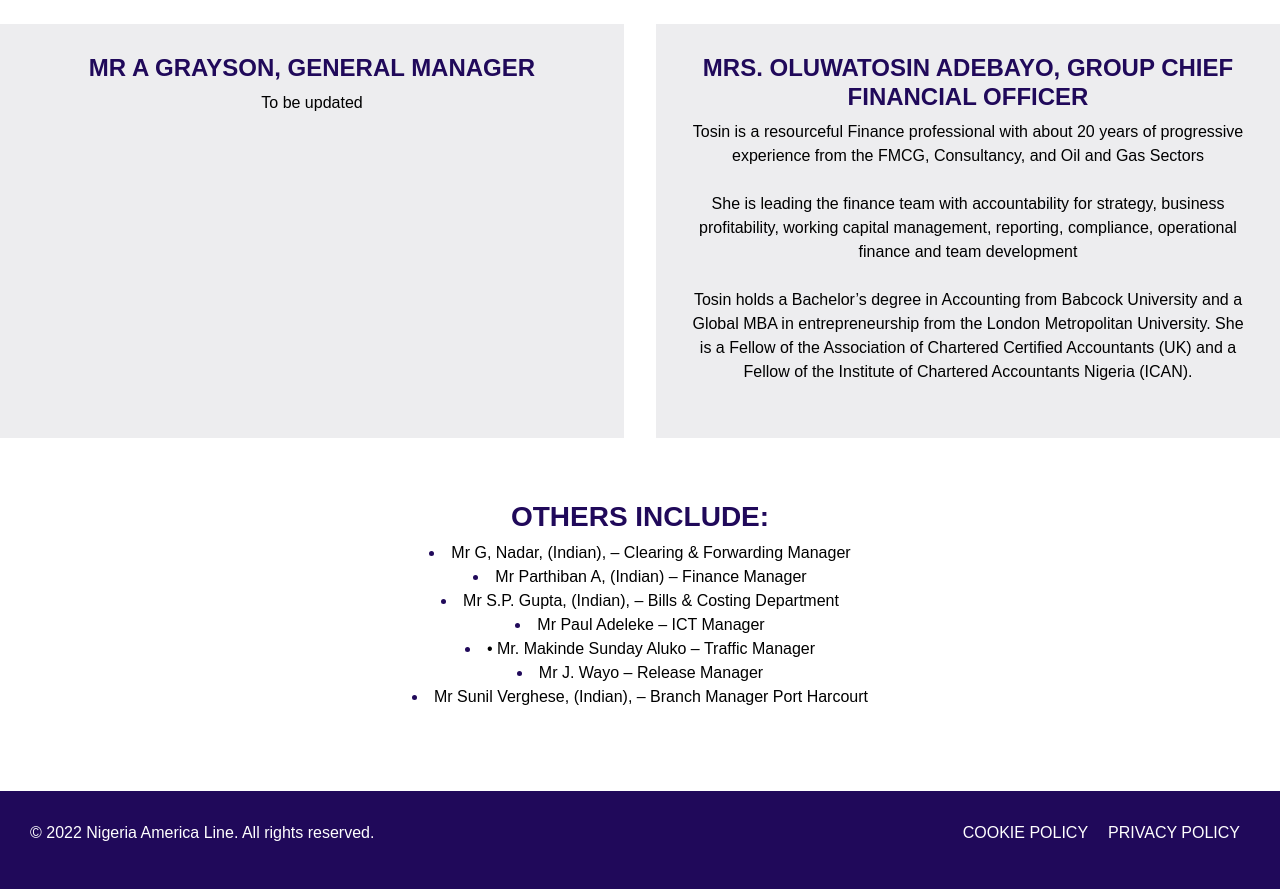
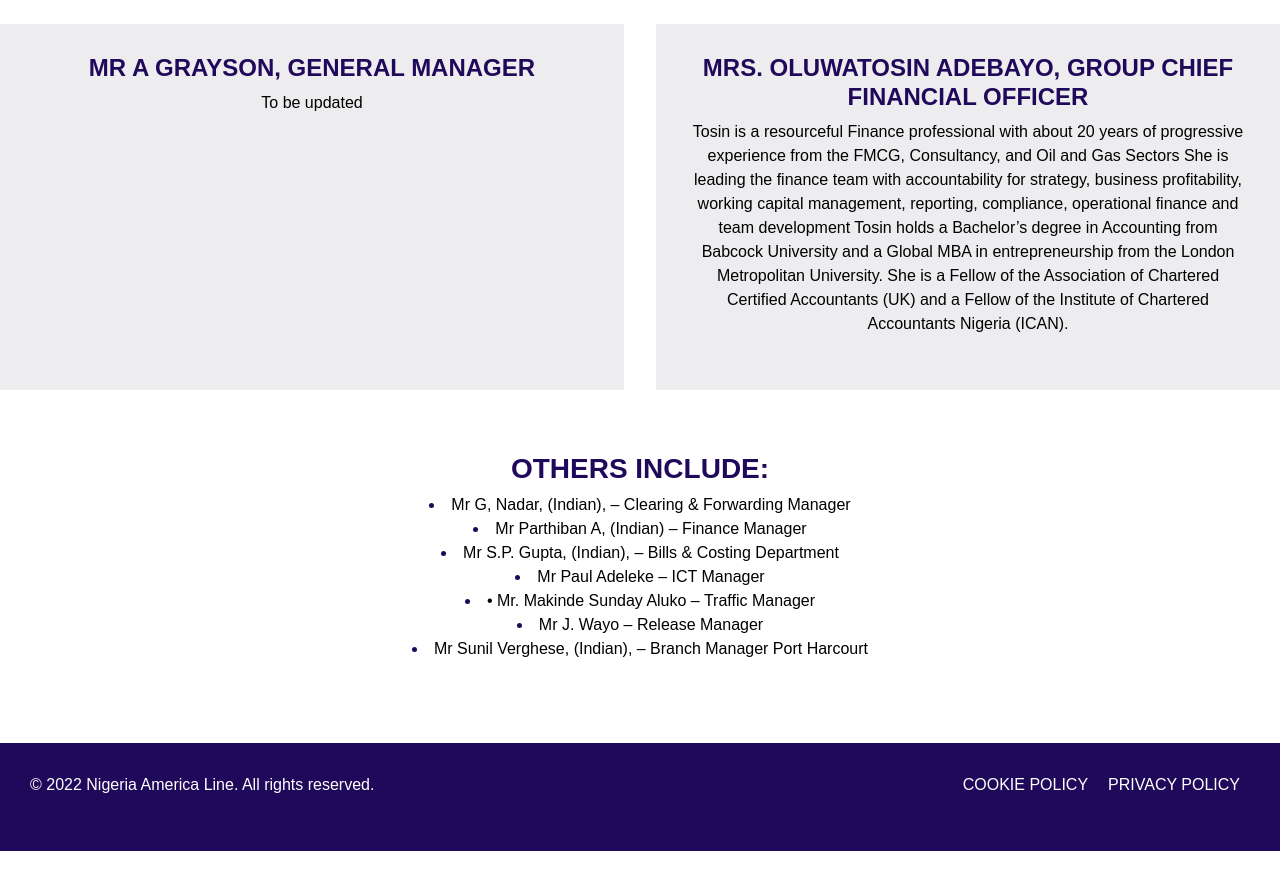
Before and after one commit to yungzeeongit/nalcomet, a plain HTML site: page nalcomet.com/management-team/index.html in a window 1280 px wide. Shown: the part 2420-3309 px from the top of the page. After the commit the page ends 3271 px from the top, so only its background shows below. Drawn offline with Linux system fonts and the light colour scheme; a web font is replaced by a local one.

Commit message:
Update index.html

```diff
--- a/nalcomet.com/management-team/index.html
+++ b/nalcomet.com/management-team/index.html
@@ -295,14 +295,12 @@ To be updated</p>
 
 
 <p class="has-text-align-center">
-	Tosin is a resourceful Finance professional with about 20 years of progressive experience from the FMCG, Consultancy, and Oil and Gas Sectors</p>
+	Tosin is a resourceful Finance professional with about 20 years of progressive experience from the FMCG, Consultancy, and Oil and Gas Sectors
 
 
 
-<p class="has-text-align-center">
 	She is leading the finance team with accountability for strategy, business profitability, working capital management, reporting, compliance, operational finance and team development
-</p>
-<p class="has-text-align-center">
+
 
 Tosin holds a Bachelor’s degree in Accounting from Babcock University and a Global MBA in entrepreneurship from the London Metropolitan University. She is a Fellow of the Association of Chartered Certified Accountants (UK) and a Fellow of the Institute of Chartered Accountants Nigeria (ICAN).
 </p>
```
